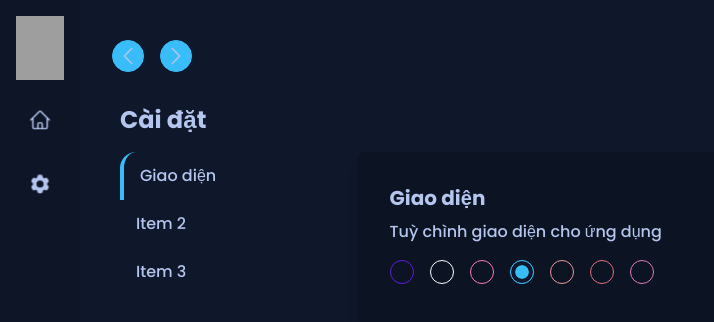
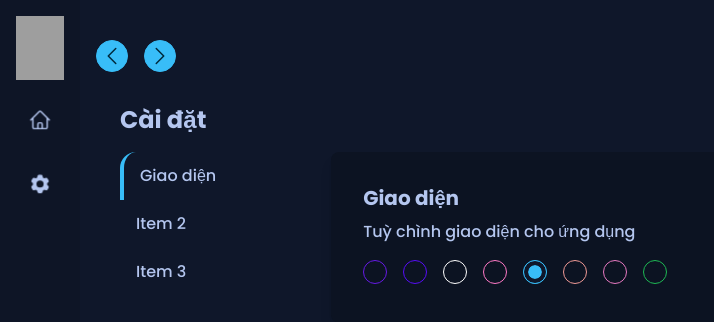
Before and after one commit to hai0z/next-app-movie, a Next.js app: page /setting in a window 1280 px wide. Shown: the top 322 px of the page, without its empty margins (0-714 px from the left). Built offline with nearby package versions, Linux system fonts and the light colour scheme; no server answers; grey boxes are pictures that could not be loaded.

Commit message:
done theme

```diff
--- a/app/components/Header.tsx
+++ b/app/components/Header.tsx
@@ -35,24 +35,24 @@ function Header() {
     const router = useRouter();
     return (
         <div
-            className={`md:left-[80px] w-full px-8 ${
+            className={`md:left-[80px] w-full px-4 ${
                 isScroll
                     ? "bg-base-100 shadow-lg backdrop-blur-md bg-opacity-90  h-16 md:h-16"
                     : "h-20 md:h-28"
-            } flex flex-row  items-center fixed z-50 transition-all duration-300`}
+            } flex flex-row items-center fixed z-50 transition-all duration-300`}
         >
-            <div className="flex gap-4 mr-2">
+            <div className="flex gap-2 md:gap-4 mr-2">
                 <div className="btn btn-primary btn-circle btn-sm">
                     {" "}
                     <ChevronLeftIcon
-                        className="h-6 w-6 text-base-content"
+                        className="h-6 w-6 text-primary-content"
                         onClick={() => router.back()}
                     />
                 </div>
                 <div className="btn btn-primary btn-circle btn-sm">
                     {" "}
                     <ChevronRightIcon
-                        className="h-6 w-6 text-base-content"
+                        className="h-6 w-6 text-primary-content"
                         onClick={() => router.forward()}
                     />
                 </div>
@@ -68,10 +68,10 @@ function Header() {
                             className="w-8 rounded-md cursor-pointer"
                         />
                         <div>
-                            <p className="md:text-xl font-bold">
+                            <p className="md:text-xl text-sm font-bold">
                                 {data?.title}
                             </p>
-                            <p className="md:text-xl">
+                            <p className="md:text-xl text-sm">
                                 {pathname.split("/").at(-1) === params.movieId
                                     ? "overview"
                                     : pathname.split("/").at(-1)}
--- a/app/components/MovieDetailTab.tsx
+++ b/app/components/MovieDetailTab.tsx
@@ -25,7 +25,7 @@ function MovieDetailTab() {
     }, []);
     return (
         <div
-            className={`tabs tabs-boxed w-full py-4 rounded-none bg-opacity-90 backdrop-blur-sm bg-base-200 ${
+            className={`tabs tabs-boxed w-full py-4 rounded-none bg-opacity-90 backdrop-blur-sm bg-base-200 px-4 ${
                 isScroll &&
                 "fixed z-30 top-0 w-full translate-y-16 transition duration-300 "
             }  border-b-[1px] border-b-base-content border-solid mb-4 transition duration-300`}
--- a/app/page.tsx
+++ b/app/page.tsx
@@ -41,7 +41,7 @@ export interface Movie {
         name: string;
     }[];
 }
-
+const wait = () => new Promise((res) => setTimeout((cb) => res(cb), 1500));
 export default async function Home() {
     const getTrending = async () => {
         const respone = await fetch(
@@ -56,6 +56,7 @@ export default async function Home() {
             `https://api.themoviedb.org/3/movie/popular?api_key=${process.env.TMDB}&language=vi-VN`
         );
         const data = await respone.json();
+        await wait();
         return data;
     };
     const getTopRate = async () => {
--- a/app/setting/page.tsx
+++ b/app/setting/page.tsx
@@ -24,7 +24,7 @@ function Page() {
     return (
         <div className="p-10 mt-16">
             <p className="text-2xl font-bold">Cài đặt</p>
-            <div className="py-4 flex md:flex-row flex-col md:gap-16 gap-4">
+            <div className="py-4 flex md:flex-row flex-col md:gap-8 gap-4">
                 <ul className="menu-horizontal menu md:menu-vertical  md:w-56 rounded-box">
                     <li className="bordered">
                         <a>Giao diện</a>
@@ -48,6 +48,16 @@ function Page() {
                                 className="radio radio-primary tooltip hover:bg-primary"
                                 data-tip="dark"
                                 checked={theme === "dark"}
+                            />
+                        </div>
+                        <div data-theme="light" className="bg-transparent">
+                            <input
+                                onClick={() => handleChangeTheme("light")}
+                                type="radio"
+                                name="radio-1"
+                                className="radio radio-primary tooltip hover:bg-primary"
+                                data-tip="light"
+                                checked={theme === "light"}
                             />
                         </div>
                         <div data-theme="luxury" className="bg-transparent">
@@ -90,16 +100,7 @@ function Page() {
                                 checked={theme === "retro"}
                             />
                         </div>
-                        <div data-theme="valentine" className="bg-transparent">
-                            <input
-                                onClick={() => handleChangeTheme("valentine")}
-                                type="radio"
-                                name="radio-1"
-                                className="radio radio-primary tooltip hover:bg-primary"
-                                data-tip="valentine"
-                                checked={theme === "valentine"}
-                            />
-                        </div>
+
                         <div data-theme="synthwave" className="bg-transparent">
                             <input
                                 onClick={() => handleChangeTheme("synthwave")}
@@ -110,6 +111,16 @@ function Page() {
                                 checked={theme === "synthwave"}
                             />
                         </div>
+                        <div data-theme="forest" className="bg-transparent">
+                            <input
+                                onClick={() => handleChangeTheme("forest")}
+                                type="radio"
+                                name="radio-1"
+                                className="radio radio-primary tooltip hover:bg-primary"
+                                data-tip="forest"
+                                checked={theme === "forest"}
+                            />
+                        </div>
                     </div>
                 </div>
             </div>
```
